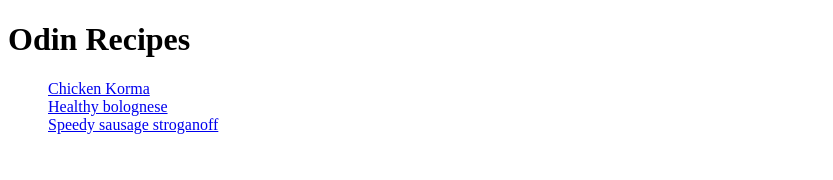
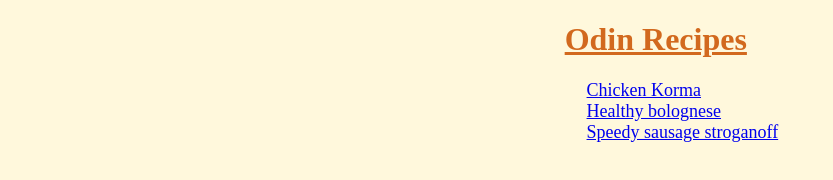
Before and after one commit to jordanperkins98/odin-recipes, a plain HTML site: page index.html in a window 1280 px wide. Shown: the whole page, without its empty margins (0-833 px from the left). Drawn offline with Linux system fonts and the light colour scheme.

Commit message:
Added some css

```diff
--- a/index.html
+++ b/index.html
@@ -3,13 +3,14 @@
     <head>
         <meta charset="UTF-8">
         <title>Odin Project</title>
+        <link rel="stylesheet" href="styles.css">
     </head>
     <body>
         <h1>Odin Recipes</h1>
         <ul>
-            <a href="recipes/korma.html">Chicken Korma</a><br>
-            <a href="recipes/bolognese.html">Healthy bolognese</a><br>
-            <a href="recipes/stroganoff.html">Speedy sausage stroganoff</a>
+            <a class="recipes" href="recipes/korma.html">Chicken Korma</a><br>
+            <a class="recipes" href="recipes/bolognese.html">Healthy bolognese</a><br>
+            <a class="recipes" href="recipes/stroganoff.html">Speedy sausage stroganoff</a>
         </ul>
     </body>
 </html>
--- /dev/null
+++ b/styles.css
@@ -0,0 +1,16 @@
+body{
+    background-color: cornsilk;
+}
+
+h1{
+    text-align: center;
+    color: chocolate;
+    margin-left: 2.5%;
+    text-decoration: underline;
+}
+
+.recipes{
+    font-size: 18px;
+    margin-left: 44%;
+
+}
```
Also changed, not shown: recipes/bolognese.html (+1 -0 lines), recipes/korma.html (+1 -0 lines), recipes/stroganoff.html (+1 -0 lines).
